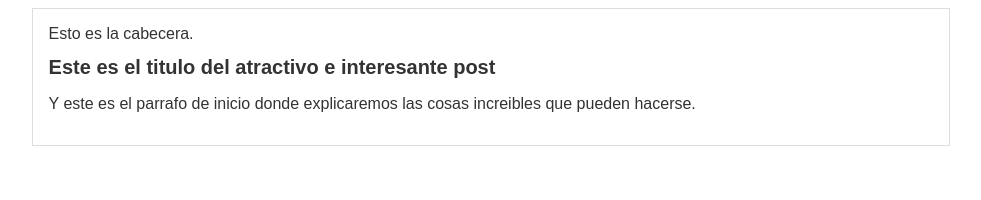
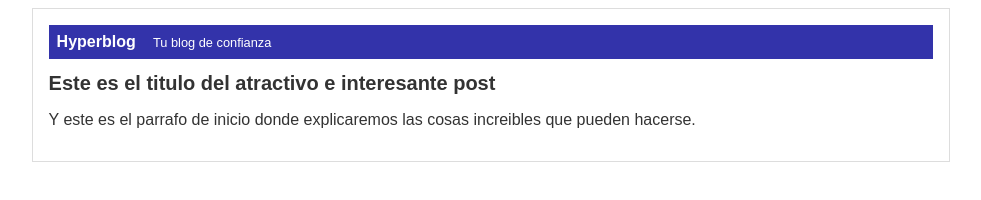
Before and after one commit to ppdeluxe/hyperblog, a plain HTML site: page blogpost.html in a window 1280 px wide. Shown: the whole page, without its empty margins (149-1130 px from the left). Drawn offline with Linux system fonts and the light colour scheme.

Commit message:
Finalizada la cabecera con diseño azul

```diff
--- a/CSS/estilos.css
+++ b/CSS/estilos.css
@@ -21,3 +21,22 @@
 
     font-size: 20px;
 }
+
+#cabecera
+{
+    background:  #33A;
+    box-shadow: 0px 2px 20px 0px rgba(0, 0,0,0);
+    color:white;
+    font-weight: bold;
+    margin: 0;
+    padding: 0.5em;
+}
+
+
+#cabecera #tagline
+{
+padding: 0 0 0 1em;
+font-weight: normal;
+font-size: 0.8em;
+
+}
--- a/blogpost.html
+++ b/blogpost.html
@@ -6,7 +6,7 @@
 <body>
     <div id="container">
     <div id="cabecera">
-        Esto es la cabecera.
+        Hyperblog <span id="tagline">Tu blog de confianza</span>
     </div>
     <div id="post">
     <h1>Este es el titulo del atractivo e interesante post</h1>
```
